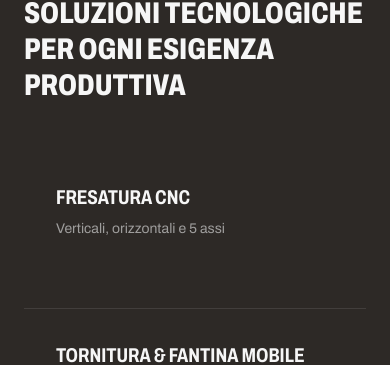
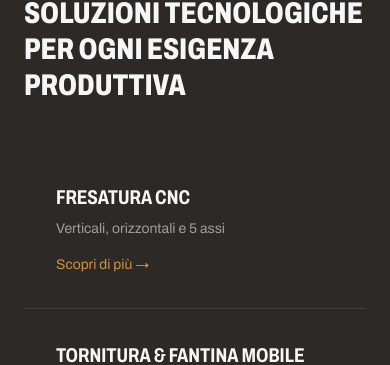
Before and after one commit to cristianiandrea89-cmyk/scassellati-web, a Next.js app: page / in a window 390 px wide. Shown: the part 2567-2932 px from the top of the page. Built offline with nearby package versions, Linux system fonts and the light colour scheme; no server answers.

Commit message:
Test: CTA sempre visibile su mobile per la card Fresatura CNC
Su touch l'hover non esiste, quindi "Scopri di piu'" restava sempre
nascosto e la card non sembrava cliccabile. Prova solo su questa card
prima di estendere alle altre.

```diff
--- a/src/components/home/SolutionsGrid.tsx
+++ b/src/components/home/SolutionsGrid.tsx
@@ -45,21 +45,36 @@ export default function SolutionsGrid() {
         </h2>
 
         <div className="grid gap-px bg-white/10 md:grid-cols-3">
-          {solutions.map((s) => (
+          {solutions.map((s) => {
+            // Prova: su "Fresatura CNC" la CTA e' sempre visibile (non solo
+            // in hover) e la card da' un feedback al tocco, cosi' su mobile
+            // si capisce che e' cliccabile. Se funziona bene, si estende
+            // alle altre card.
+            const isTouchTest = s.title === "Fresatura CNC";
+            return (
               <Link
                 key={s.title}
                 href={s.href}
-              className="group bg-dgray p-8 hover:bg-white/[0.03] transition-colors"
+                className={`group bg-dgray p-8 hover:bg-white/[0.03] transition-colors ${
+                  isTouchTest ? "active:bg-white/[0.06]" : ""
+                }`}
               >
                 <h3 className="font-heading font-bold uppercase text-xl text-offwhite mb-2 group-hover:text-bronze transition-colors">
                   {s.title}
                 </h3>
                 <p className="text-sm text-gray/70">{s.subtitle}</p>
-              <span className="mt-4 inline-block text-bronze text-sm opacity-0 group-hover:opacity-100 transition-opacity">
+                <span
+                  className={`mt-4 inline-block text-bronze text-sm transition-opacity ${
+                    isTouchTest
+                      ? "opacity-100"
+                      : "opacity-0 group-hover:opacity-100"
+                  }`}
+                >
                   Scopri di più →︎
                 </span>
               </Link>
-          ))}
+            );
+          })}
         </div>
       </div>
     </section>
```
Lines whose indentation alone changed are shown as unchanged.
